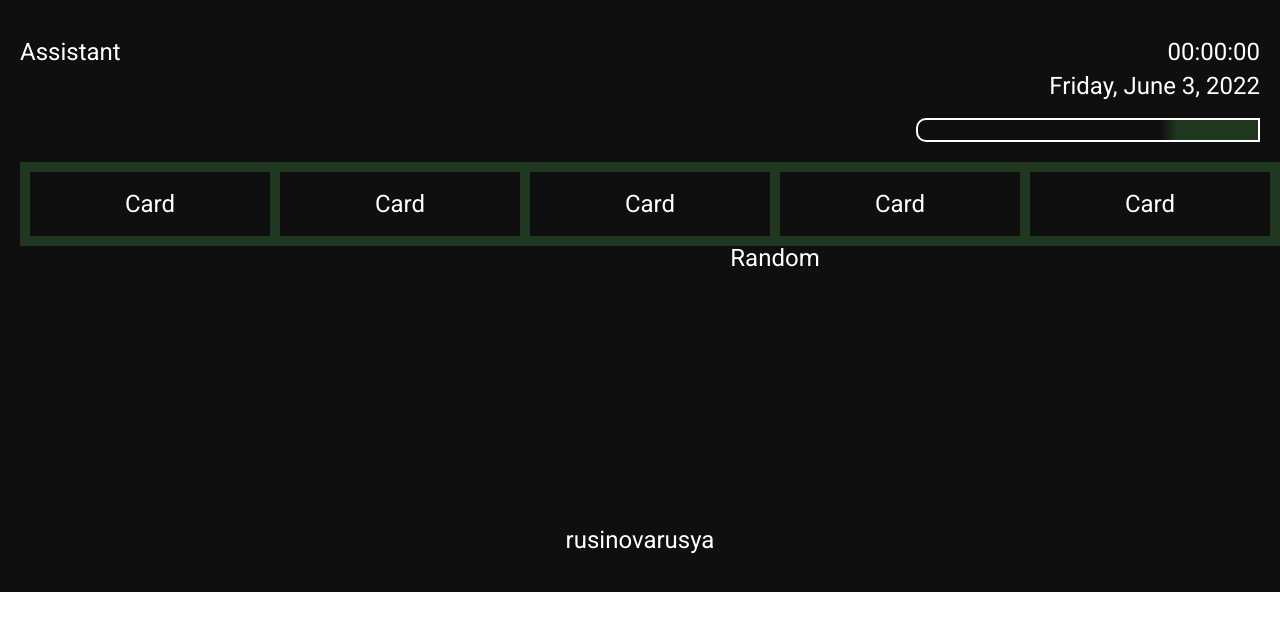
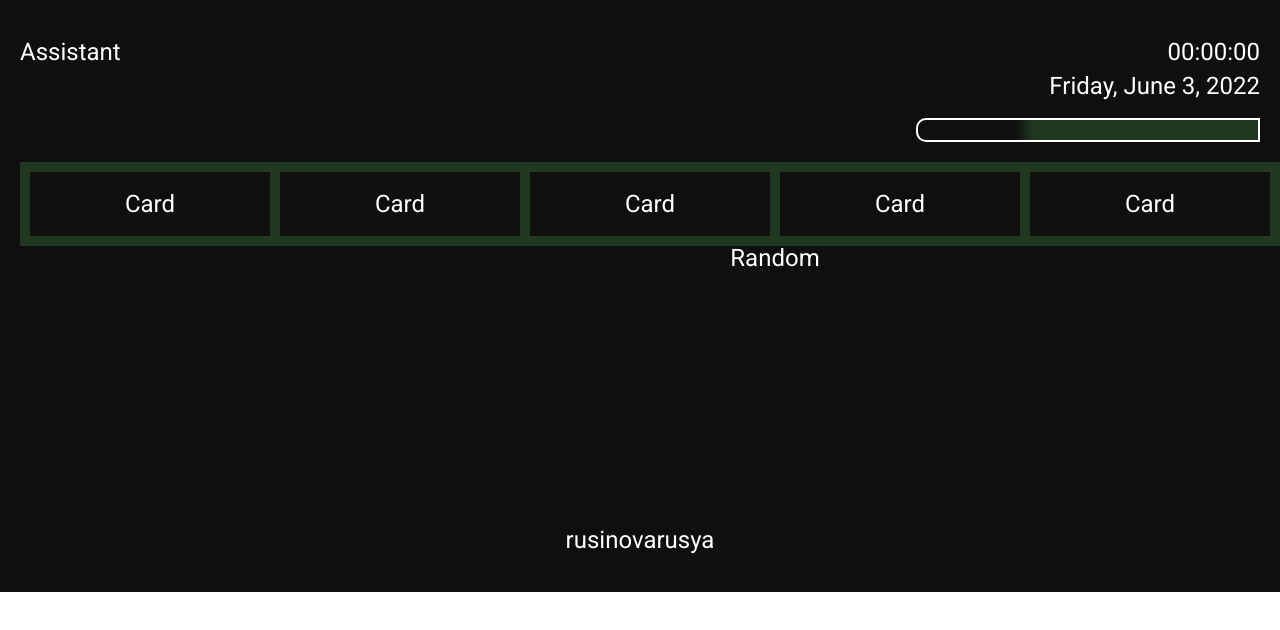
Before and after one commit to rusinovarusya/assistant, a React (Create React App) app: page / in a window 1280 px wide. Shown: the top 630 px of the page. Built offline with nearby package versions, Linux system fonts and the light colour scheme.

Commit message:
fix: fix array out of daylight bounds

```diff
--- a/src/components/daylight-indicator/use-daylight-indicator-data.ts
+++ b/src/components/daylight-indicator/use-daylight-indicator-data.ts
@@ -2,8 +2,7 @@ const sunrise = 1646306882;
 const sunset = 1646347929;
 const currentTime = 1646318698;
 
-
-const elapsedPartOfDaylight = (sunset - currentTime) / (sunset - sunrise) * 100;
+const elapsedPartOfDaylight = (sunrise < currentTime) ? (currentTime - sunrise) / (sunset - sunrise) * 100 : 0;
 const restOfDaylight = (elapsedPartOfDaylight) ? elapsedPartOfDaylight + 5 : elapsedPartOfDaylight;
 
 export const gradient = {
```
